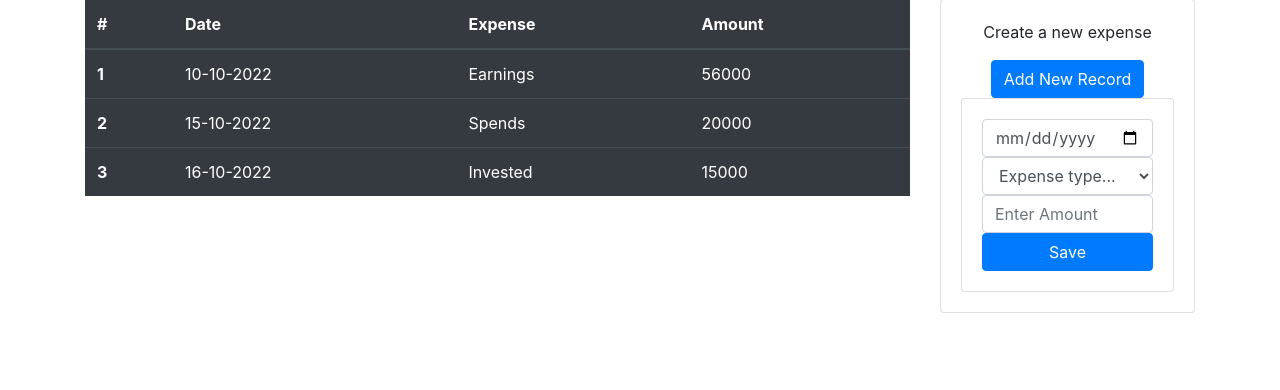
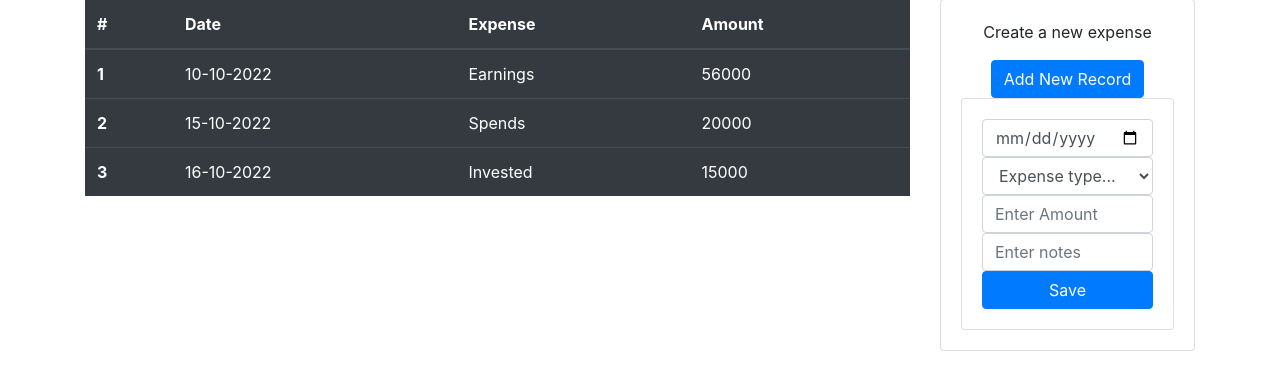
Before and after one commit to dev-shinde/Flipr-Hack, a Flask app: page /home in a window 1280 px wide, after a click on "Add New Record". Shown: the part 212-602 px from the top of the page. Run offline with Flask 2, Linux system fonts and the light colour scheme; the visitor is signed in with stand-in values (Sample User, id 1); tables that the repository leaves empty or names only in its code hold one stand-in row (values such as "Sample post").

Commit message:
form inputs required alert added

```diff
--- a/templates/home.html
+++ b/templates/home.html
@@ -105,17 +105,18 @@
                          <div class="collapse" id="collapseExample">
                               <div class="card card-body">
                                 <form>
-                                    <input type="date" class="form-control" name="date" placeholder="Select Date">
+                                    <input type="date" class="form-control" name="date" placeholder="Select Date" required>
 <!--                                    <div class="input-group mb-3">-->
-                                      <select class="form-control" id="inputGroupSelect02">
+                                      <select class="form-control" name="expense" required>
                                         <option selected>Expense type...</option>
                                         <option value="1">Earning</option>
                                         <option value="2">Spend</option>
                                         <option value="3">Investment</option>
-                                        <option value="3">Savings</option>
+                                        <option value="4">Savings</option>
                                       </select>
 <!--                                    </div>-->
-                                    <input type="number" class="form-control" name="amount" placeholder="Enter Amount">
+                                    <input type="number" class="form-control" name="amount" placeholder="Enter Amount" required>
+                                    <input type="text" class="form-control" name="description" placeholder="Enter notes">
                                     <input type="submit" class="btn btn-primary btn-block" value="Save">
                                 </form>
                               </div>
--- a/templates/login.html
+++ b/templates/login.html
@@ -33,9 +33,9 @@
             <div class="card-body">
               <form class="form" method="post" action="/login_validation">
                 <label>Email</label><br>
-                <input type="email" class="form-control" name="email" placeholder="Enter your registered email"><br>
+                <input type="email" class="form-control" name="email" placeholder="Enter your registered email" required><br>
                 <label>Password</label><br>
-                <input type="password" class="form-control" name="password" placeholder="Enter your password"><br><br>
+                <input type="password" class="form-control" name="password" placeholder="Enter your password" required><br><br>
                 <input type="submit" class="btn btn-primary btn-block btn-lg" value="Login">
               </form>
 <!--                rout to register page on click Register-->
--- a/templates/register.html
+++ b/templates/register.html
@@ -33,11 +33,11 @@
             <div class="card-body">
               <form class="form" method="post" action="/registration">
                 <label>Name</label><br>
-                <input type="text" class="form-control" name="name" placeholder="Enter your full name"><br>
+                <input type="text" class="form-control" name="name" placeholder="Enter your full name" required><br>
                 <label>Email</label><br>
-                <input type="email" class="form-control" name="email" placeholder="Enter your email"><br>
+                <input type="email" class="form-control" name="email" placeholder="Enter your email" required><br>
                 <label>Password</label><br>
-                <input type="password" class="form-control" name="password" placeholder="Enter your password"><br><br>
+                <input type="password" class="form-control" name="password" placeholder="Enter your password" required><br><br>
                 <input type="submit" class="btn btn-primary btn-block btn-lg" value="Register">
               </form>
 <!--                will route to home page/login on click Login-->
```
Also changed, not shown: README.md, img.png, img_1.png (deleted), img_2.png (deleted), img_3.png (deleted), img_4.png (deleted).
